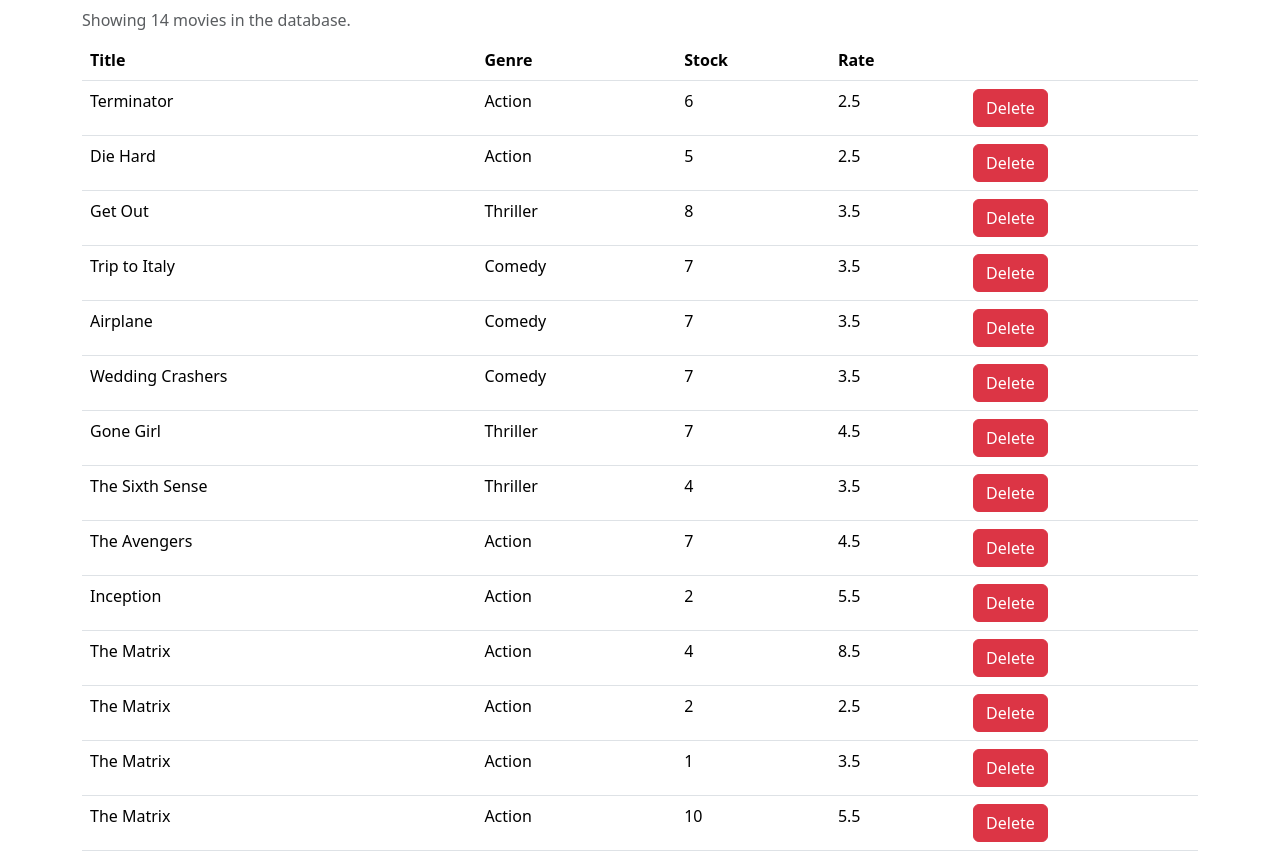
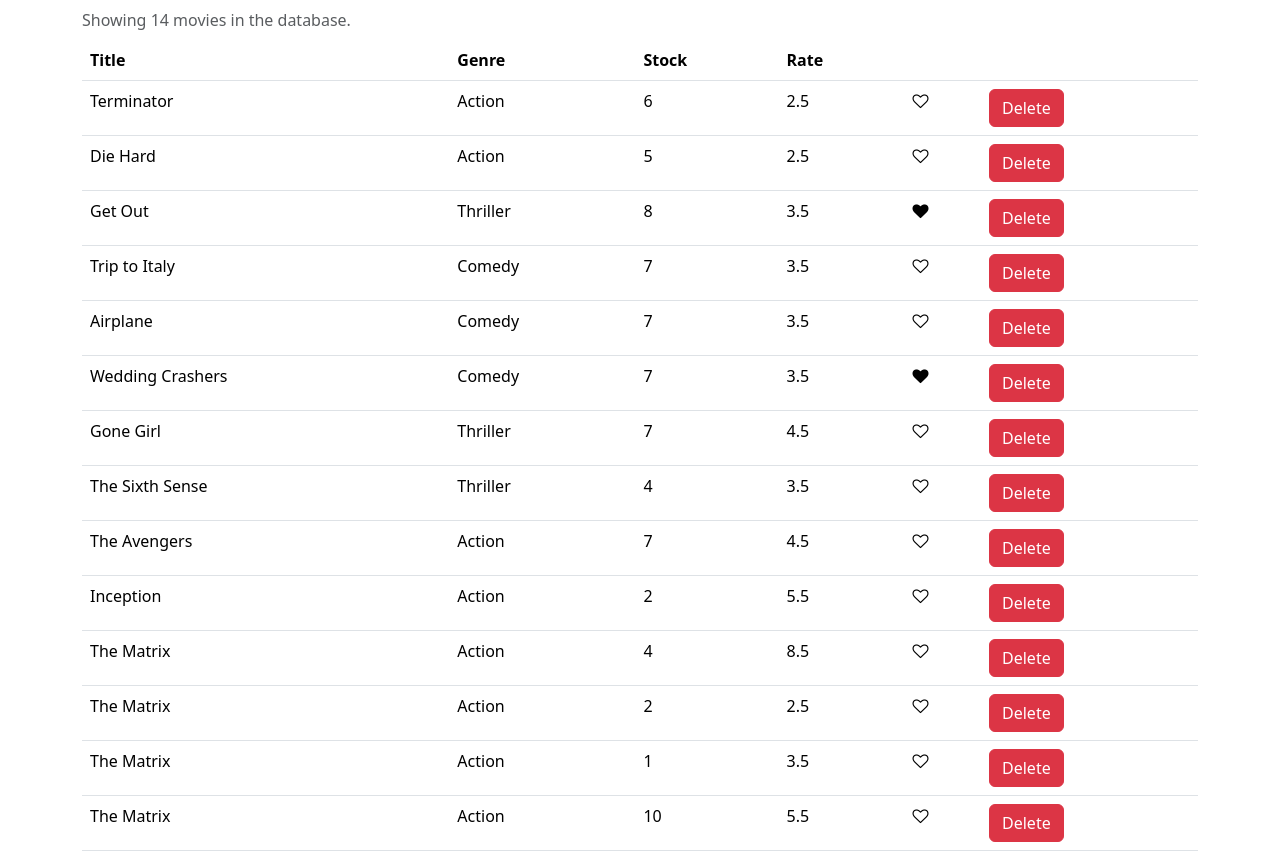
Before and after one commit to marstas/vidly, a React (Create React App) app: page / in a window 1280 px wide. Built offline with nearby package versions, Linux system fonts and the light colour scheme.

Commit message:
add Like component

```diff
--- /dev/null
+++ b/src/components/Like.tsx
@@ -0,0 +1,20 @@
+import React from 'react';
+
+type LikeProps = {
+  item: {
+    _id: string;
+    isLike: boolean;
+  };
+  onLike: (id: string) => void;
+};
+
+function Like({ item, onLike }: LikeProps) {
+  return (
+    <i
+      onClick={() => onLike(item._id)}
+      className={item.isLike ? 'fa fa-heart' : 'fa fa-heart-o'}
+    ></i>
+  );
+}
+
+export default Like;
--- a/src/components/Movies.tsx
+++ b/src/components/Movies.tsx
@@ -1,5 +1,6 @@
 import React, { useState } from 'react';
 import { getMovies } from '../services/fakeMovieService';
+import Like from './Like';
 
 export default function Movies() {
   const [movies, setMovies] = useState(getMovies());
@@ -7,6 +8,12 @@ export default function Movies() {
   const handleDelete = (movieId: string) => {
     const indx = movies.findIndex((movie) => movie._id === movieId);
     movies.splice(indx, 1);
+    setMovies([...movies]);
+  };
+
+  const handleLike = (movieId: string) => {
+    const indx = movies.findIndex((movie) => movie._id === movieId);
+    movies[indx].isLike = !movies[indx].isLike;
     setMovies([...movies]);
   };
 
@@ -20,6 +27,7 @@ export default function Movies() {
           <th scope="col">Stock</th>
           <th scope="col">Rate</th>
           <th scope="col"></th>
+          <th scope="col"></th>
         </tr>
       </thead>
       <tbody>
@@ -29,6 +37,9 @@ export default function Movies() {
             <td>{movie.genre.name}</td>
             <td>{movie.numberInStock}</td>
             <td>{movie.dailyRentalRate}</td>
+            <td>
+              <Like onLike={handleLike} item={movie} />
+            </td>
             <td>
               <button
                 className="btn btn-danger"
```
